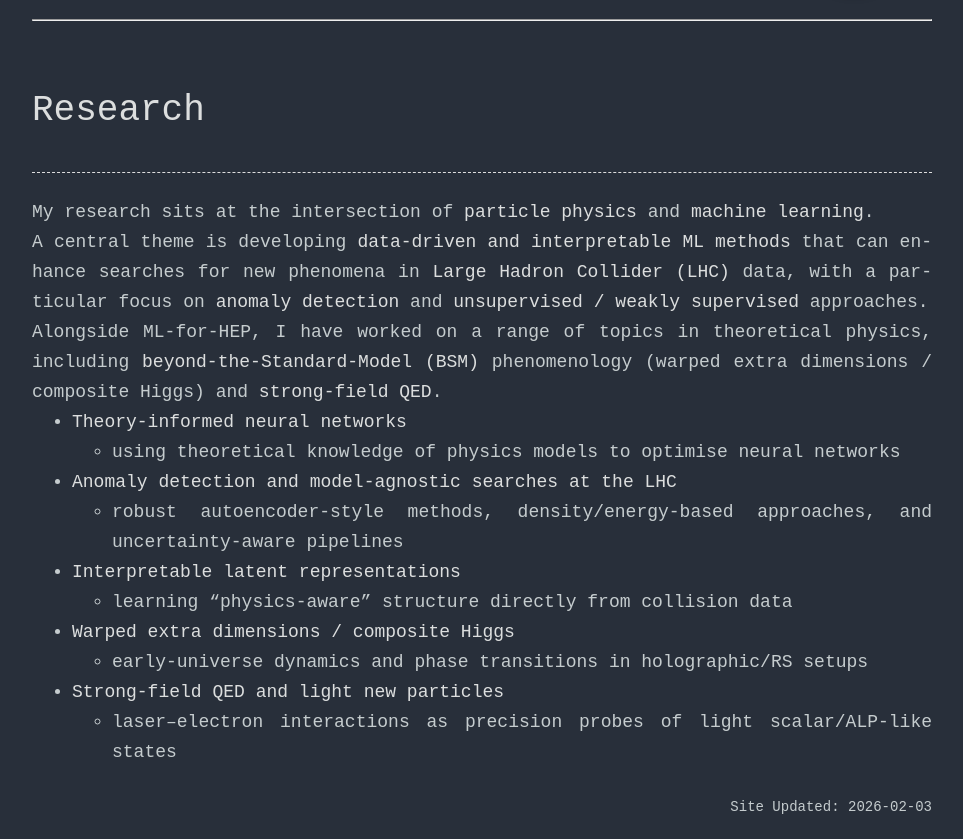
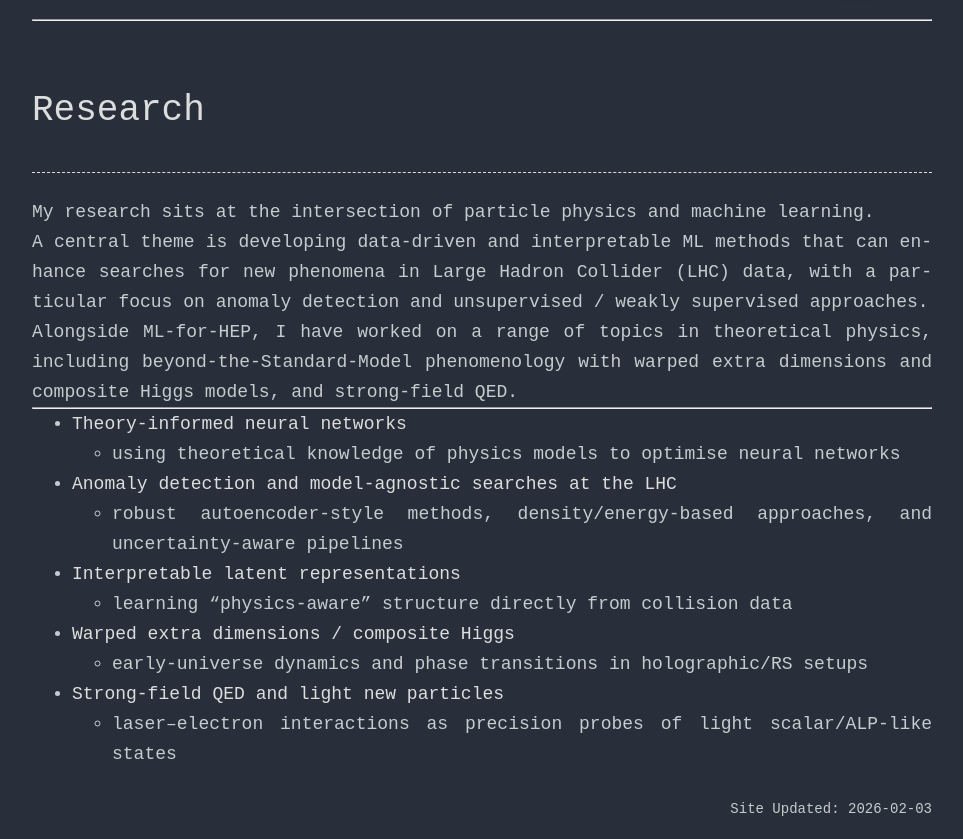
Before and after one commit to bmdillon/bmdillon.github.io, a Jekyll site: the page built from research/index.md, in a window 1280 px wide, cut to the strip 164-1003 px from the top of the page. Shown: the whole strip, without its empty margins (158-1121 px from the left). Built offline with Jekyll 4.4.1, drawn with Linux system fonts in a browser that asks for light colours.

Commit message:
small fix

```diff
--- a/research/index.md
+++ b/research/index.md
@@ -5,11 +5,12 @@ title: Research
 <hr style="border: 0; border-top: 0.5px dashed #ddd; margin: 24px 0;">
 
 
-My research sits at the intersection of **particle physics** and **machine learning**.
-A central theme is developing **data-driven and interpretable ML methods** that can enhance searches for new phenomena in **Large Hadron Collider (LHC)** data, with a particular focus on **anomaly detection** and **unsupervised / weakly supervised** approaches.
+My research sits at the intersection of particle physics and machine learning.
+A central theme is developing data-driven and interpretable ML methods that can enhance searches for new phenomena in Large Hadron Collider (LHC) data, with a particular focus on anomaly detection and unsupervised / weakly supervised approaches.
 
-Alongside ML-for-HEP, I have worked on a range of topics in theoretical physics, including **beyond-the-Standard-Model (BSM)** phenomenology (warped extra dimensions / composite Higgs) and **strong-field QED**.
+Alongside ML-for-HEP, I have worked on a range of topics in theoretical physics, including beyond-the-Standard-Model phenomenology with warped extra dimensions and composite Higgs models, and strong-field QED.
 
+---
 
 - **Theory-informed neural networks**
   - using theoretical knowledge of physics models to optimise neural networks
```
Also changed, not shown: index.md (+7 -0 lines).
